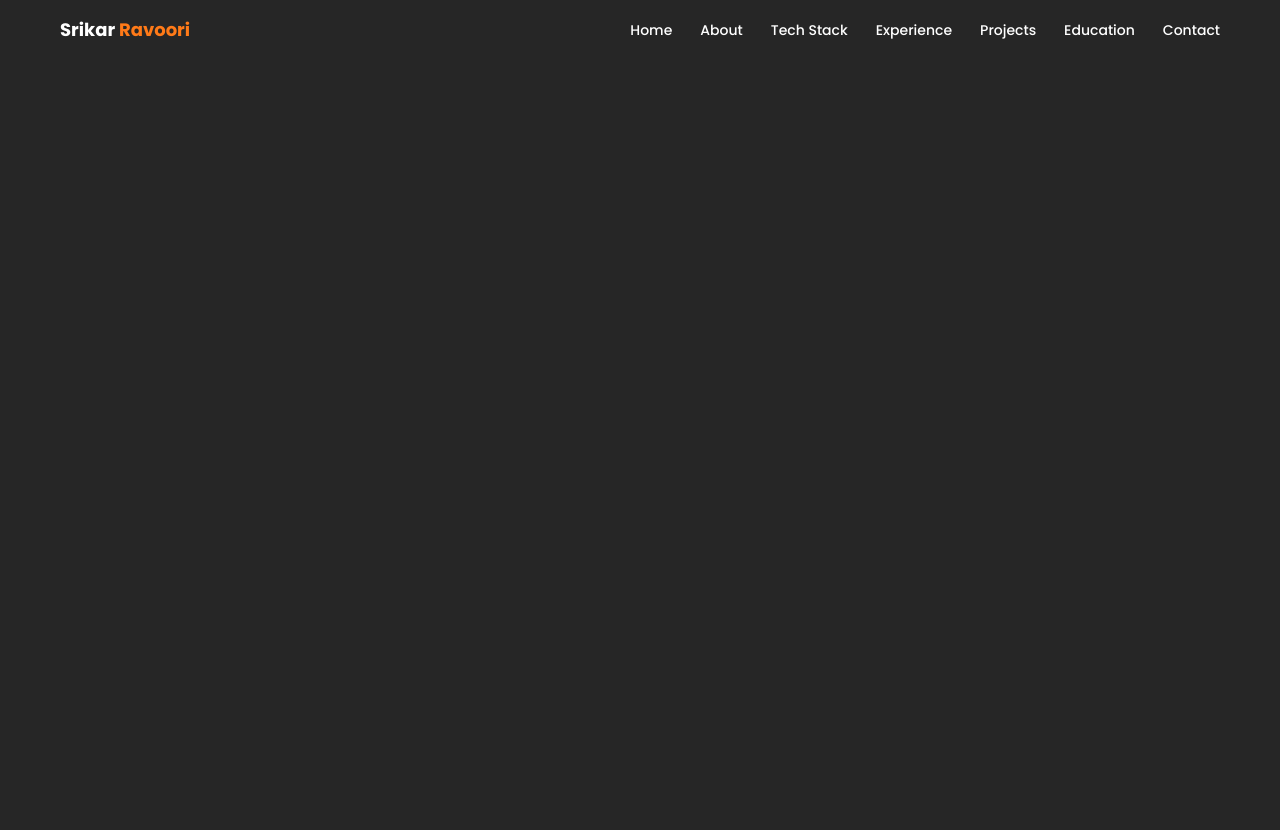
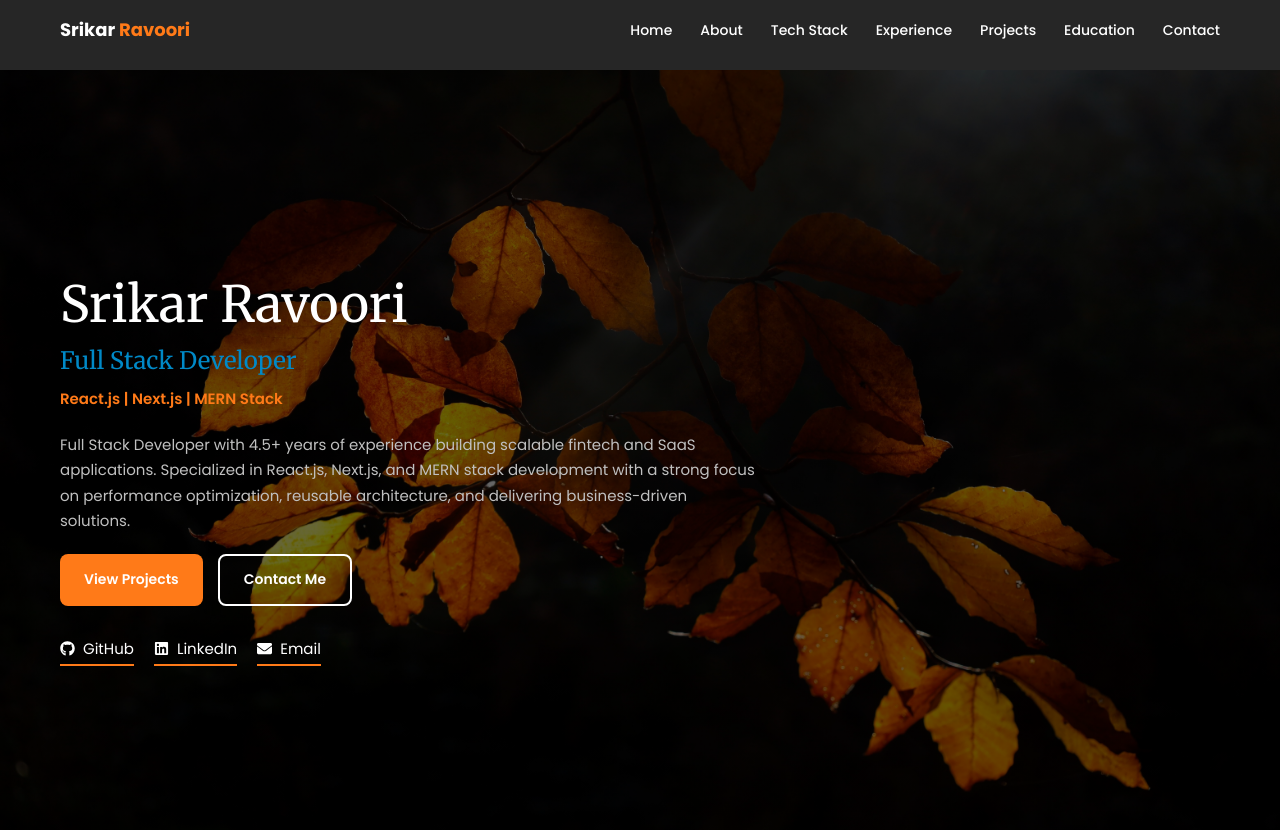
Before and after one commit to srikar1980/srikar-portfolio, a Next.js app: page / in a window 1280 px wide. Shown: the top 830 px of the page. Before the commit the page ends 800 px from the top, so only its background shows below. Built offline with nearby package versions, Linux system fonts and the light colour scheme.

Commit message:
Add hero section

```diff
--- a/app/page.tsx
+++ b/app/page.tsx
@@ -1,9 +1,11 @@
 import Header from "@/components/Header/Header";
+import Hero from "@/components/Hero/Hero";
 
 export default function Home() {
   return (
     <>
       <Header />
+      <Hero />
     </>
   );
 }
--- /dev/null
+++ b/components/Hero/Hero.module.css
@@ -0,0 +1,129 @@
+.heroSection {
+  min-height: 100vh;
+
+  display: flex;
+  align-items: center;
+
+  background-image:
+    linear-gradient(rgba(0, 0, 0, 0.6),
+      rgba(0, 0, 0, 0.6)),
+    url("/images/hero/hero-background.jpg");
+
+  background-size: cover;
+  background-position: center;
+  background-repeat: no-repeat;
+}
+
+.heroContent {
+  display: grid;
+  align-items: center;
+}
+
+.heroLeft {
+  max-width: 70rem;
+}
+
+.heroLeft h1 {
+  font-size: 5rem;
+  margin-bottom: 1rem;
+}
+
+.heroRole {
+  color: var(--blue);
+  font-size: 2.4rem;
+  margin-bottom: 1rem;
+}
+
+.heroTagline {
+  color: var(--orange);
+  font-weight: 600;
+  margin-bottom: 2rem;
+}
+
+.heroLeft p {
+  margin-bottom: 2rem;
+}
+
+.heroButtons {
+  display: flex;
+  gap: 1.5rem;
+  flex-wrap: wrap;
+
+  margin-bottom: 3rem;
+}
+
+.btn {
+  display: inline-flex;
+  align-items: center;
+
+  padding: 1.2rem 2.4rem;
+
+  border-radius: 0.8rem;
+
+  font-size: 1.4rem;
+  font-weight: 600;
+
+  transition: all 0.3s ease;
+}
+
+.btnPrimary {
+  background: var(--orange);
+  color: var(--white);
+}
+
+.btnPrimary:hover {
+  transform: translateY(-3px);
+  background: #e06a10;
+}
+
+.btnSecondary {
+  border: 2px solid var(--white);
+}
+
+.btnSecondary:hover {
+  background: var(--white);
+  color: var(--gray-9);
+}
+
+.socialLinks {
+  display: flex;
+  flex-wrap: wrap;
+  gap: 2rem;
+}
+
+.socialLinks a {
+  display: flex;
+  align-items: center;
+  gap: 0.8rem;
+
+  border-bottom: 2px solid var(--orange);
+  padding-bottom: 0.3rem;
+
+  transition: color 0.3s ease;
+}
+
+.socialLinks a:hover {
+  color: var(--orange);
+}
+
+@media (max-width: 768px) {
+  .heroContent {
+    text-align: center;
+  }
+
+  .heroLeft h1 {
+    font-size: 3.6rem;
+  }
+
+  .heroRole {
+    font-size: 2rem;
+  }
+
+  .heroButtons {
+    justify-content: center;
+  }
+
+  .socialLinks {
+    justify-content: center;
+  }
+}
--- /dev/null
+++ b/components/Hero/Hero.tsx
@@ -0,0 +1,69 @@
+import Link from "next/link";
+import { FaGithub, FaLinkedin, FaEnvelope } from "react-icons/fa";
+
+import styles from "./Hero.module.css";
+import { portfolioData } from "@/data/portfolioData";
+
+export default function Hero() {
+  const { name, role, tagline, summary, socialLinks, cta } = portfolioData;
+
+  return (
+    <section
+      id="home"
+      className={styles.heroSection}
+    >
+      <div className={`container ${styles.heroContent}`}>
+        <div className={styles.heroLeft}>
+          <h1>{name}</h1>
+
+          <h2 className={styles.heroRole}>{role}</h2>
+
+          <p className={styles.heroTagline}>{tagline}</p>
+
+          <p>{summary}</p>
+
+          <div className={styles.heroButtons}>
+            <Link
+              href={cta.projects}
+              className={`${styles.btn} ${styles.btnPrimary}`}
+            >
+              View Projects
+            </Link>
+
+            <Link
+              href={cta.contact}
+              className={`${styles.btn} ${styles.btnSecondary}`}
+            >
+              Contact Me
+            </Link>
+          </div>
+
+          <div className={styles.socialLinks}>
+            <a
+              href={socialLinks.github}
+              target="_blank"
+              rel="noopener noreferrer"
+            >
+              <FaGithub />
+              GitHub
+            </a>
+
+            <a
+              href={socialLinks.linkedin}
+              target="_blank"
+              rel="noopener noreferrer"
+            >
+              <FaLinkedin />
+              LinkedIn
+            </a>
+
+            <a href={socialLinks.email}>
+              <FaEnvelope />
+              Email
+            </a>
+          </div>
+        </div>
+      </div>
+    </section>
+  );
+}
--- a/data/portfolioData.ts
+++ b/data/portfolioData.ts
@@ -0,0 +1,21 @@
+export const portfolioData = {
+  name: "Srikar Ravoori",
+
+  role: "Full Stack Developer",
+
+  tagline: "React.js | Next.js | MERN Stack",
+
+  summary:
+    "Full Stack Developer with 4.5+ years of experience building scalable fintech and SaaS applications. Specialized in React.js, Next.js, and MERN stack development with a strong focus on performance optimization, reusable architecture, and delivering business-driven solutions.",
+
+  socialLinks: {
+    github: "https://github.com/srikar1980",
+    linkedin: "YOUR_LINKEDIN_URL",
+    email: "mailto:srikar.ravoori@gmail.com",
+  },
+
+  cta: {
+    projects: "#projects",
+    contact: "#contact",
+  },
+};
```
Also changed, not shown: public/images/hero/hero-background.jpg (added).
